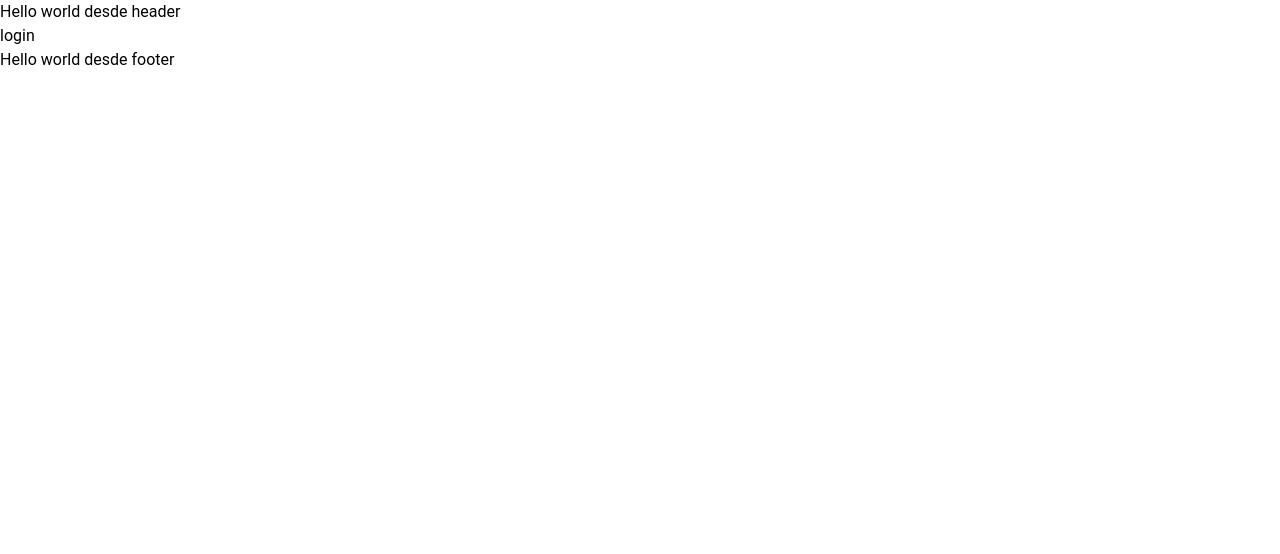
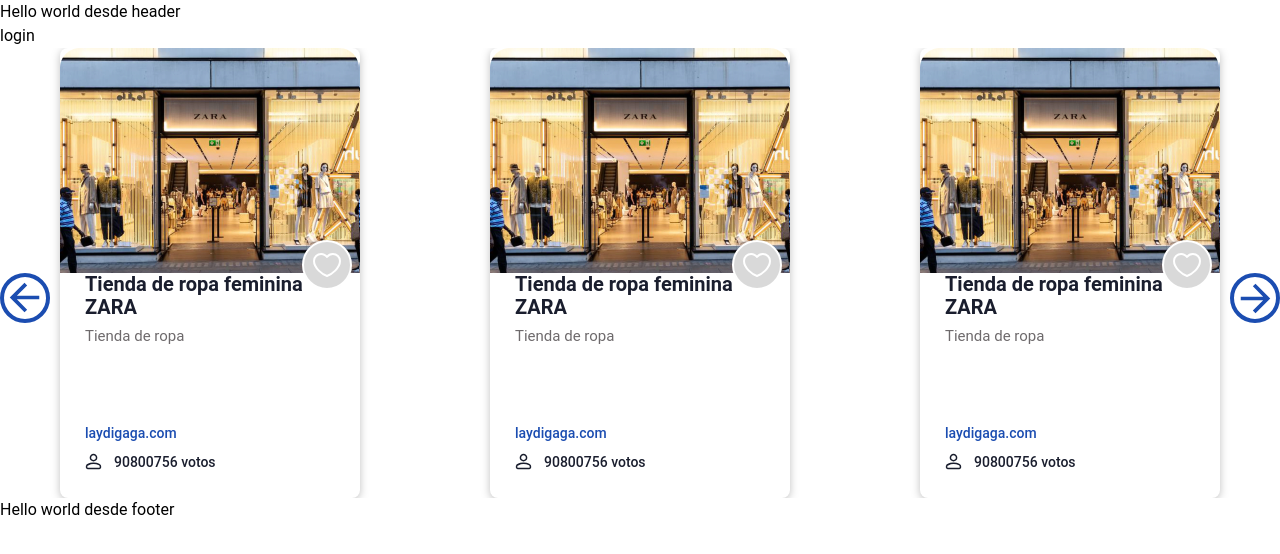
Before and after one commit to MansuttiD/paraCuando, a Next.js app: page /Login in a window 1280 px wide. Shown: the top 554 px of the page. Built offline with nearby package versions, Linux system fonts and the light colour scheme.

Commit message:
ci: add component SliderCard (arrow)

```diff
--- /dev/null
+++ b/components/SlideNextButton.tsx
@@ -0,0 +1,26 @@
+import { useSwiper } from 'swiper/react';
+
+export default function SlideNextButton() {
+  const swiper = useSwiper();
+
+  return (
+    <button
+      className="w-[50px] h-[50px] rounded-full  border-4 border-primary-blue absolute top-1/2 right-0 z-10"
+      onClick={() => swiper.slideNext()}
+    >
+      <svg
+        className="m-auto"
+        width="31"
+        height="31"
+        viewBox="0 0 31 31"
+        fill="none"
+        xmlns="http://www.w3.org/2000/svg"
+      >
+        <path
+          d="M15.5 0.75L12.8634 3.31834L23.1516 13.6562H0.75V17.3438H23.1516L12.8634 27.619L15.5 30.25L30.25 15.5L15.5 0.75Z"
+          fill="#1B4DB1"
+        />
+      </svg>
+    </button>
+  );
+}
--- /dev/null
+++ b/components/SlidePrevButton.tsx
@@ -0,0 +1,25 @@
+import { useSwiper } from 'swiper/react';
+
+export default function SlidePrevButton() {
+  const swiper = useSwiper();
+  return (
+    <button
+      className="w-[50px] h-[50px] rounded-full border-4 border-primary-blue rotate-180 absolute top-1/2 z-10"
+      onClick={() => swiper.slidePrev()}
+    >
+      <svg
+        className="m-auto"
+        width="31"
+        height="31"
+        viewBox="0 0 31 31"
+        fill="none"
+        xmlns="http://www.w3.org/2000/svg"
+      >
+        <path
+          d="M15.5 0.75L12.8634 3.31834L23.1516 13.6562H0.75V17.3438H23.1516L12.8634 27.619L15.5 30.25L30.25 15.5L15.5 0.75Z"
+          fill="#1B4DB1"
+        />
+      </svg>
+    </button>
+  );
+}
--- a/components/SliderCard.tsx
+++ b/components/SliderCard.tsx
@@ -1,12 +1,15 @@
 import { Navigation, Thumbs } from 'swiper';
 import 'swiper/css';
+
 import { Swiper, SwiperSlide } from 'swiper/react';
 import EventCard from './EventCard';
+import SlideNextButton from './SlideNextButton';
+import SlidePrevButton from './SlidePrevButton';
 
 export default function SliderCard() {
   const arrCard: number[] = [1, 2, 3, 4, 5, 6, 7, 8];
   return (
-    <div>
+    <div className="relative">
       <Swiper
         modules={[Navigation, Thumbs]}
         navigation
@@ -40,6 +43,8 @@ export default function SliderCard() {
             <EventCard />
           </SwiperSlide>
         ))}
+        <SlidePrevButton />
+        <SlideNextButton />
       </Swiper>
     </div>
   );
--- a/pages/_app.tsx
+++ b/pages/_app.tsx
@@ -1,11 +1,13 @@
 import type { AppProps } from 'next/app';
 import Layout from '../components/Layout';
+import SliderCard from '../components/SliderCard';
 import '../styles/globals.css';
 
 export default function App({ Component, pageProps }: AppProps) {
   return (
     <Layout>
       <Component {...pageProps} />
+      <SliderCard />
     </Layout>
   );
 }
```
